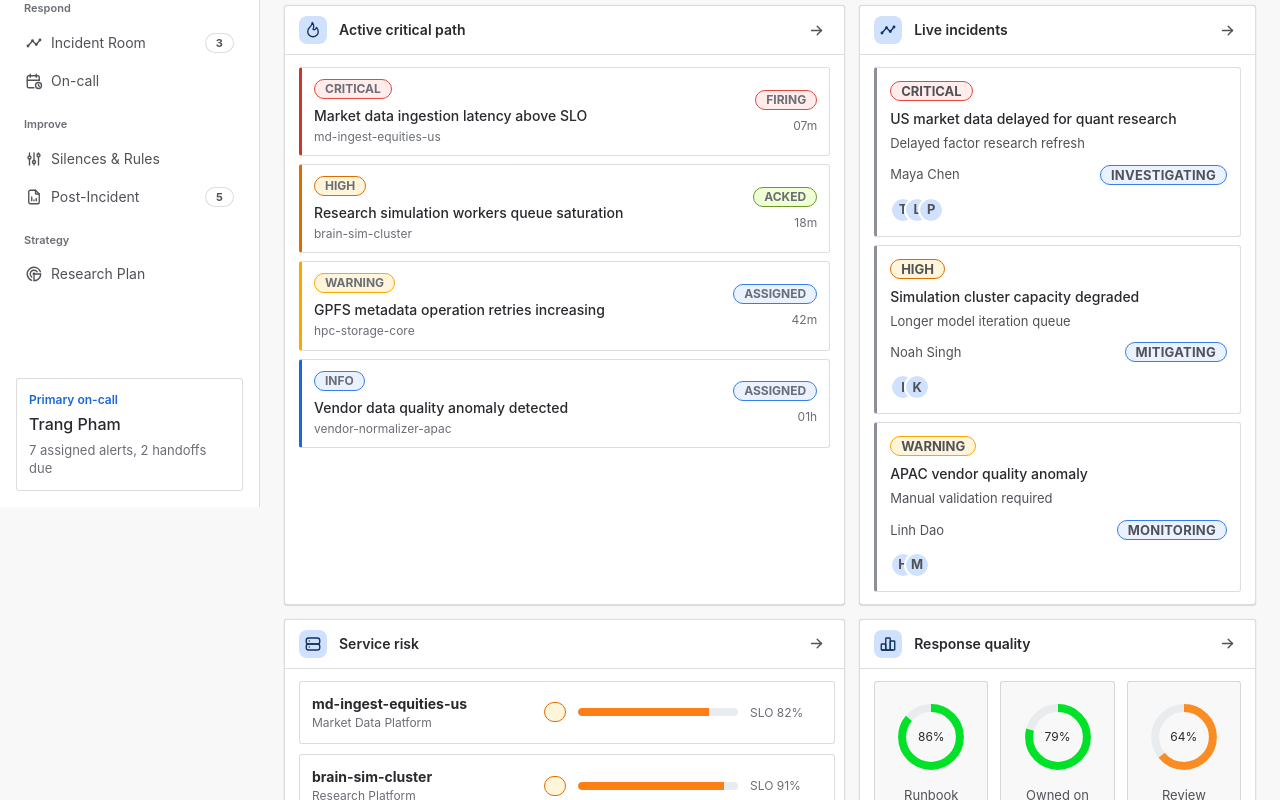
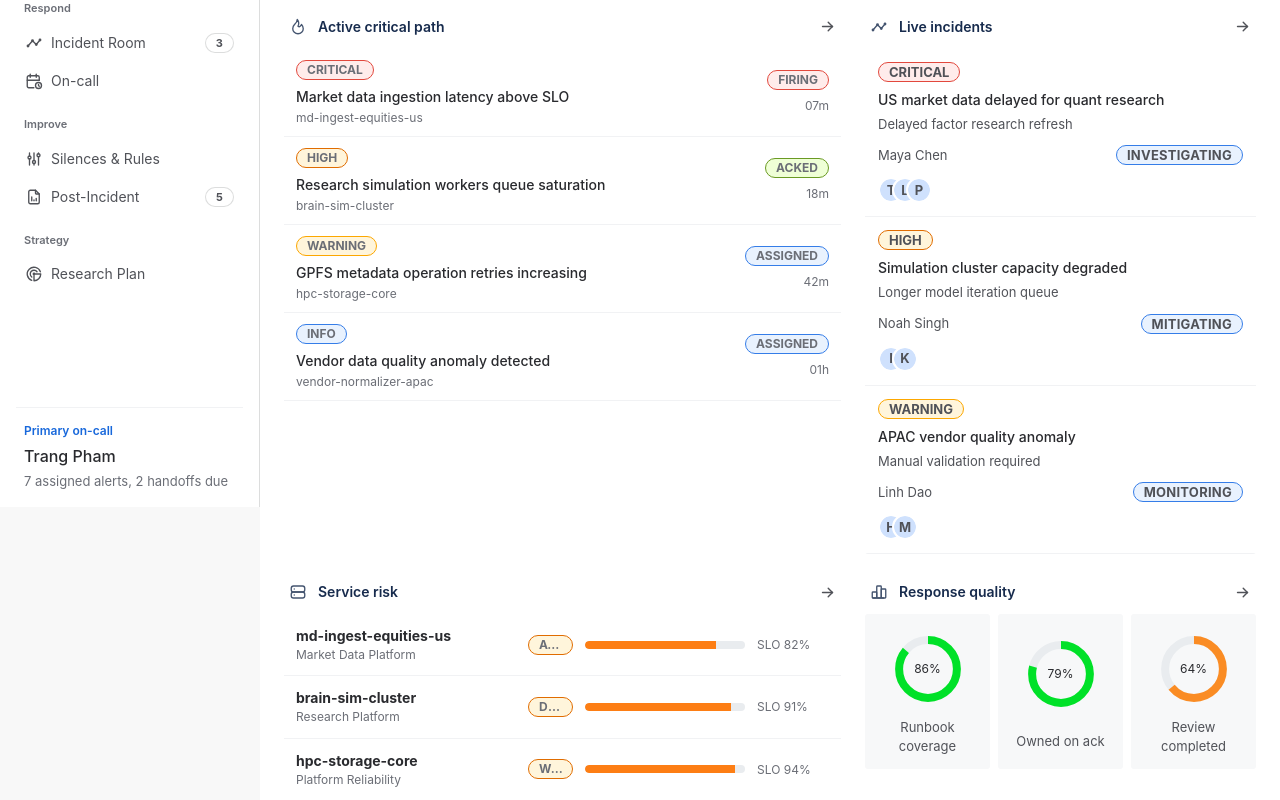
Before and after one commit to vietanhrs/worldquant-alert-management, a React (Vite) app: page / in a window 1280 px wide. Shown: the part 300-1100 px from the top of the page. Built offline with nearby package versions, Linux system fonts and the light colour scheme.

Commit message:
Flatten Atlassian-style light UI

```diff
--- a/src/index.css
+++ b/src/index.css
@@ -1901,6 +1901,213 @@ a {
   color: var(--wq-green);
 }
 
+:root[data-mantine-color-scheme='light'] .main-content {
+  background: #ffffff;
+}
+
+:root[data-mantine-color-scheme='light'] .screen-grid,
+:root[data-mantine-color-scheme='light'] .queue-layout,
+:root[data-mantine-color-scheme='light'] .incident-layout,
+:root[data-mantine-color-scheme='light'] .review-layout {
+  gap: 24px;
+}
+
+:root[data-mantine-color-scheme='light'] .panel,
+:root[data-mantine-color-scheme='light'] .metric-card {
+  background: transparent;
+  border: 0;
+  box-shadow: none;
+}
+
+:root[data-mantine-color-scheme='light'] .panel-header {
+  border-bottom: 0;
+  min-height: auto;
+  padding: 0 0 8px;
+}
+
+:root[data-mantine-color-scheme='light'] .panel-header .mantine-ThemeIcon-root {
+  background: transparent;
+  color: #44546f;
+  height: 24px;
+  width: 24px;
+}
+
+:root[data-mantine-color-scheme='light'] .panel-header .mantine-Group-root {
+  gap: 6px;
+}
+
+:root[data-mantine-color-scheme='light'] .panel-header h2 {
+  color: #172b4d;
+  font-size: 14px;
+}
+
+:root[data-mantine-color-scheme='light'] .panel-body {
+  padding: 0;
+}
+
+:root[data-mantine-color-scheme='light'] .metric-card {
+  background: #f7f8f9;
+  min-height: 96px;
+  padding: 14px 16px;
+}
+
+:root[data-mantine-color-scheme='light'] .metric-card.tone-critical {
+  background: #fff4f2;
+}
+
+:root[data-mantine-color-scheme='light'] .metric-card.tone-warning {
+  background: #fff7d6;
+}
+
+:root[data-mantine-color-scheme='light'] .metric-card.tone-success {
+  background: #f0f8e7;
+}
+
+:root[data-mantine-color-scheme='light'] .metric-card.tone-info {
+  background: #f0f6ff;
+}
+
+:root[data-mantine-color-scheme='light'] .sidebar-shift-card {
+  background: transparent;
+  border: 0;
+  border-radius: 0;
+  border-top: 1px solid #f1f2f4;
+  padding: 14px 8px 0;
+}
+
+:root[data-mantine-color-scheme='light'] .alert-stack,
+:root[data-mantine-color-scheme='light'] .incident-list,
+:root[data-mantine-color-scheme='light'] .service-risk-grid,
+:root[data-mantine-color-scheme='light'] .coverage-stack,
+:root[data-mantine-color-scheme='light'] .silence-stack,
+:root[data-mantine-color-scheme='light'] .policy-stack,
+:root[data-mantine-color-scheme='light'] .action-item-stack,
+:root[data-mantine-color-scheme='light'] .recommendation-stack,
+:root[data-mantine-color-scheme='light'] .hypothesis-stack,
+:root[data-mantine-color-scheme='light'] .prototype-task-list,
+:root[data-mantine-color-scheme='light'] .role-list,
+:root[data-mantine-color-scheme='light'] .evidence-stack,
+:root[data-mantine-color-scheme='light'] .mini-timeline {
+  gap: 0;
+}
+
+:root[data-mantine-color-scheme='light'] .alert-summary,
+:root[data-mantine-color-scheme='light'] .incident-card,
+:root[data-mantine-color-scheme='light'] .service-risk-row,
+:root[data-mantine-color-scheme='light'] .coverage-row,
+:root[data-mantine-color-scheme='light'] .silence-card,
+:root[data-mantine-color-scheme='light'] .policy-card,
+:root[data-mantine-color-scheme='light'] .recommendation-card,
+:root[data-mantine-color-scheme='light'] .action-item,
+:root[data-mantine-color-scheme='light'] .hypothesis-card,
+:root[data-mantine-color-scheme='light'] .handoff-card,
+:root[data-mantine-color-scheme='light'] .outline-block,
+:root[data-mantine-color-scheme='light'] .task-card,
+:root[data-mantine-color-scheme='light'] .dependency-node,
+:root[data-mantine-color-scheme='light'] .flow-step,
+:root[data-mantine-color-scheme='light'] .meta-card,
+:root[data-mantine-color-scheme='light'] .evidence,
+:root[data-mantine-color-scheme='light'] .incident-status-card,
+:root[data-mantine-color-scheme='light'] .profile-block,
+:root[data-mantine-color-scheme='light'] .role-list div,
+:root[data-mantine-color-scheme='light'] .prototype-task-list div {
+  background: transparent;
+  border: 0;
+  border-bottom: 1px solid #f1f2f4;
+  border-radius: 0;
+  box-shadow: none;
+}
+
+:root[data-mantine-color-scheme='light'] .alert-summary:hover,
+:root[data-mantine-color-scheme='light'] .incident-card:hover,
+:root[data-mantine-color-scheme='light'] .service-risk-row:hover,
+:root[data-mantine-color-scheme='light'] .coverage-row:hover,
+:root[data-mantine-color-scheme='light'] .silence-card:hover,
+:root[data-mantine-color-scheme='light'] .policy-card:hover,
+:root[data-mantine-color-scheme='light'] .recommendation-card:hover,
+:root[data-mantine-color-scheme='light'] .action-item:hover,
+:root[data-mantine-color-scheme='light'] .hypothesis-card:hover,
+:root[data-mantine-color-scheme='light'] .task-card:hover,
+:root[data-mantine-color-scheme='light'] .dependency-node:hover,
+:root[data-mantine-color-scheme='light'] .meta-card:hover,
+:root[data-mantine-color-scheme='light'] .evidence:hover,
+:root[data-mantine-color-scheme='light'] .role-list div:hover,
+:root[data-mantine-color-scheme='light'] .prototype-task-list div:hover {
+  background: #f7f8f9;
+}
+
+:root[data-mantine-color-scheme='light'] .incident-status-card,
+:root[data-mantine-color-scheme='light'] .profile-block,
+:root[data-mantine-color-scheme='light'] .handoff-card,
+:root[data-mantine-color-scheme='light'] .ai-card {
+  background: #f7f8f9;
+  border-bottom: 0;
+  border-radius: 3px;
+}
+
+:root[data-mantine-color-scheme='light'] .ai-card {
+  border: 0;
+}
+
+:root[data-mantine-color-scheme='light'] .inspector-hero {
+  background: #f7f8f9;
+  border: 0;
+  border-radius: 3px;
+}
+
+:root[data-mantine-color-scheme='light'] .quality-metric {
+  background: #f7f8f9;
+  border: 0;
+  border-radius: 3px;
+}
+
+:root[data-mantine-color-scheme='light'] .table-wrap {
+  border: 0;
+  border-radius: 0;
+}
+
+:root[data-mantine-color-scheme='light'] .ops-table th {
+  background: #f7f8f9;
+  color: #44546f;
+}
+
+:root[data-mantine-color-scheme='light'] .ops-table td {
+  border-top-color: #f1f2f4;
+}
+
+:root[data-mantine-color-scheme='light'] .schedule-grid,
+:root[data-mantine-color-scheme='light'] .silence-flow,
+:root[data-mantine-color-scheme='light'] .dependency-grid,
+:root[data-mantine-color-scheme='light'] .task-board,
+:root[data-mantine-color-scheme='light'] .quality-grid,
+:root[data-mantine-color-scheme='light'] .history-grid,
+:root[data-mantine-color-scheme='light'] .feedback-grid,
+:root[data-mantine-color-scheme='light'] .evidence-grid {
+  gap: 8px;
+}
+
+:root[data-mantine-color-scheme='light'] .schedule-slot,
+:root[data-mantine-color-scheme='light'] .flow-step,
+:root[data-mantine-color-scheme='light'] .dependency-node,
+:root[data-mantine-color-scheme='light'] .task-card,
+:root[data-mantine-color-scheme='light'] .evidence {
+  background: #f7f8f9;
+  border: 0;
+  border-bottom: 0;
+  border-radius: 3px;
+}
+
+:root[data-mantine-color-scheme='light'] .schedule-slot.active,
+:root[data-mantine-color-scheme='light'] .flow-step.active {
+  background: #e9f2fe;
+  box-shadow: inset 2px 0 0 #1868db;
+}
+
+:root[data-mantine-color-scheme='light'] .soft-divider,
+:root[data-mantine-color-scheme='light'] .wq-tabs .mantine-Tabs-list {
+  border-color: #f1f2f4;
+}
+
 @media (max-width: 1260px) {
   .app-header {
     grid-template-columns: auto minmax(220px, 1fr) auto;
```
